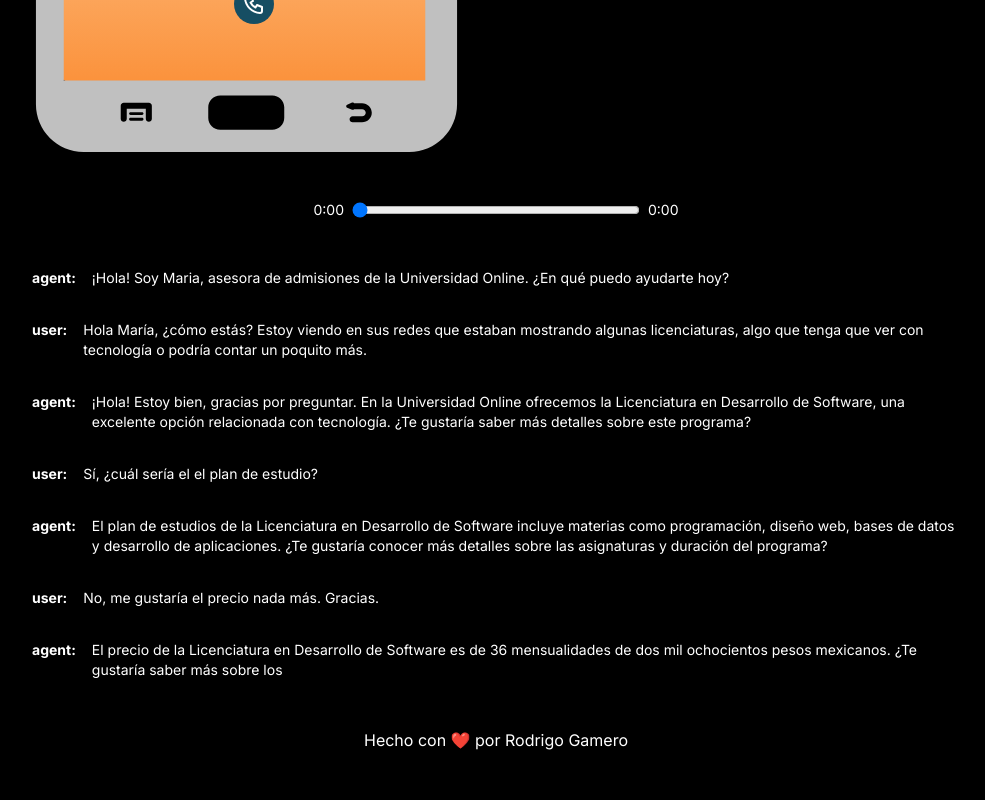
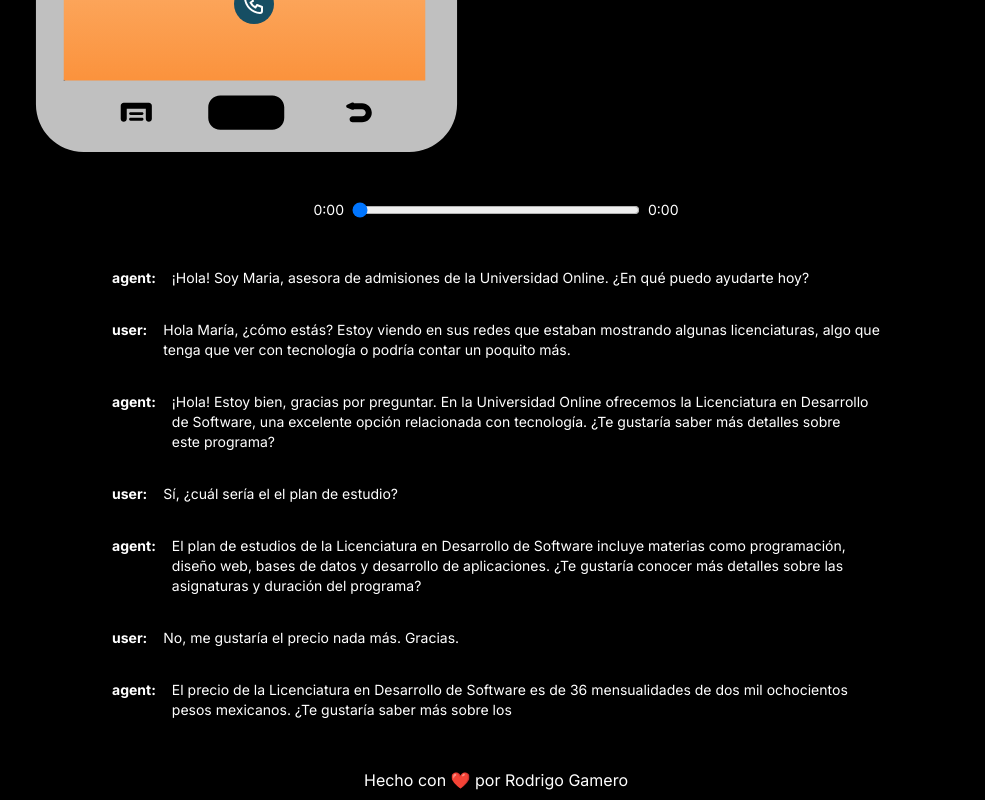
Before and after one commit to Regameroh87/transcription, a Next.js app: page / in a window 1280 px wide. Shown: the part 847-1647 px from the top of the page, without its empty margins (144-1129 px from the left). Before the commit the page ends 1607 px from the top, so only its background shows below. Built offline with nearby package versions, Linux system fonts and the light colour scheme.

Commit message:
estilando transcription

```diff
--- a/src/components/ui/transcription.tsx
+++ b/src/components/ui/transcription.tsx
@@ -2,7 +2,7 @@ import { transcripcion } from "@/lib/variables";
 
 export default function Transcription({reproductor, setIsPlaying}:{reproductor:React.RefObject<HTMLAudioElement>; setIsPlaying:any}) {
     return (
-      <div className=" flex w-80 md:w-3/4 mx-auto mt-4 ">
+      <div className=" flex w-80 md:w-3/4 max-w-[800px] mx-auto mt-4 ">
         <ul>
           {transcripcion.map((t, index) => {
             return (
```
